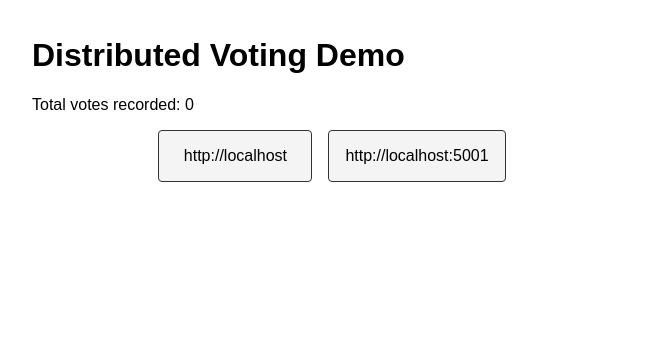
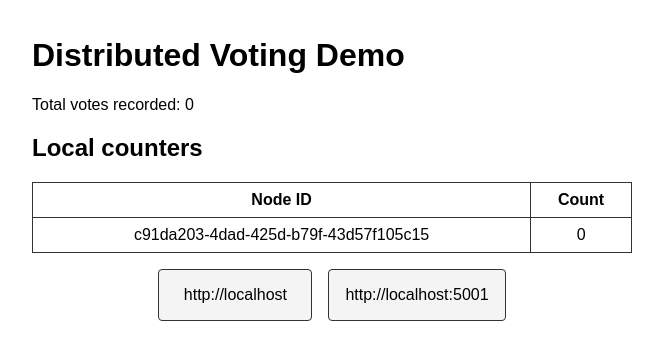
Before and after one commit to bm295/Auth, a Flask app: page / in a window 1280 px wide. Shown: the top 360 px of the page, without its empty margins (308-971 px from the left). Run offline with Flask 3, Linux system fonts and the light colour scheme.

Commit message:
Show local counters and total votes

```diff
--- a/app/routes.py
+++ b/app/routes.py
@@ -6,7 +6,12 @@ main_bp = Blueprint('main', __name__)
 def index():
     nodes = [request.host_url.rstrip('/')]
     nodes.extend(current_app.node.peers)
-    return render_template('index.html', value=current_app.node.value, nodes=nodes)
+    return render_template(
+        'index.html',
+        value=current_app.node.value,
+        nodes=nodes,
+        counts=current_app.node.counts,
+    )
 
 @main_bp.route('/vote', methods=['POST'])
 def vote():
--- a/app/templates/index.html
+++ b/app/templates/index.html
@@ -10,6 +10,8 @@
         .nodes { display: flex; flex-wrap: wrap; gap: 1rem; justify-content: center; }
         .node { border: 1px solid #333; border-radius: 4px; padding: 1rem; cursor: pointer; flex: 0 0 120px; text-align: center; background-color: #f4f4f4; }
         .node:hover { background-color: #e0e0e0; }
+        table { width: 100%; border-collapse: collapse; margin-bottom: 1rem; }
+        th, td { border: 1px solid #333; padding: 0.5rem; text-align: center; }
         @media (max-width: 600px) {
             .node { flex: 0 0 45%; }
         }
@@ -19,6 +21,17 @@
     <div class="container">
         <h1>Distributed Voting Demo</h1>
         <p>Total votes recorded: <span id="counter">{{ value }}</span></p>
+        <h2>Local counters</h2>
+        <table>
+            <thead>
+                <tr><th>Node ID</th><th>Count</th></tr>
+            </thead>
+            <tbody>
+                {% for nid, count in counts.items() %}
+                <tr><td>{{ nid }}</td><td>{{ count }}</td></tr>
+                {% endfor %}
+            </tbody>
+        </table>
         <div class="nodes">
             {% for node in nodes %}
             <div class="node" data-node="{{ loop.index }}">{{ node }}</div>
```
